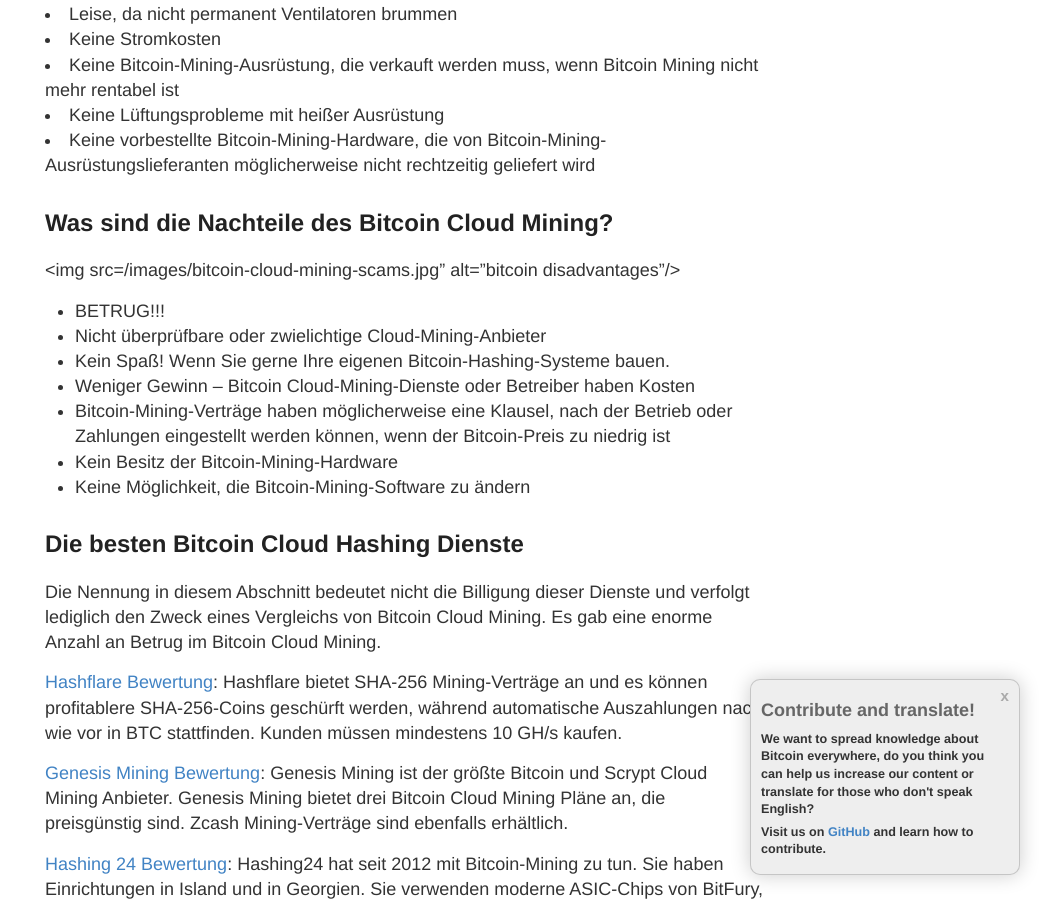
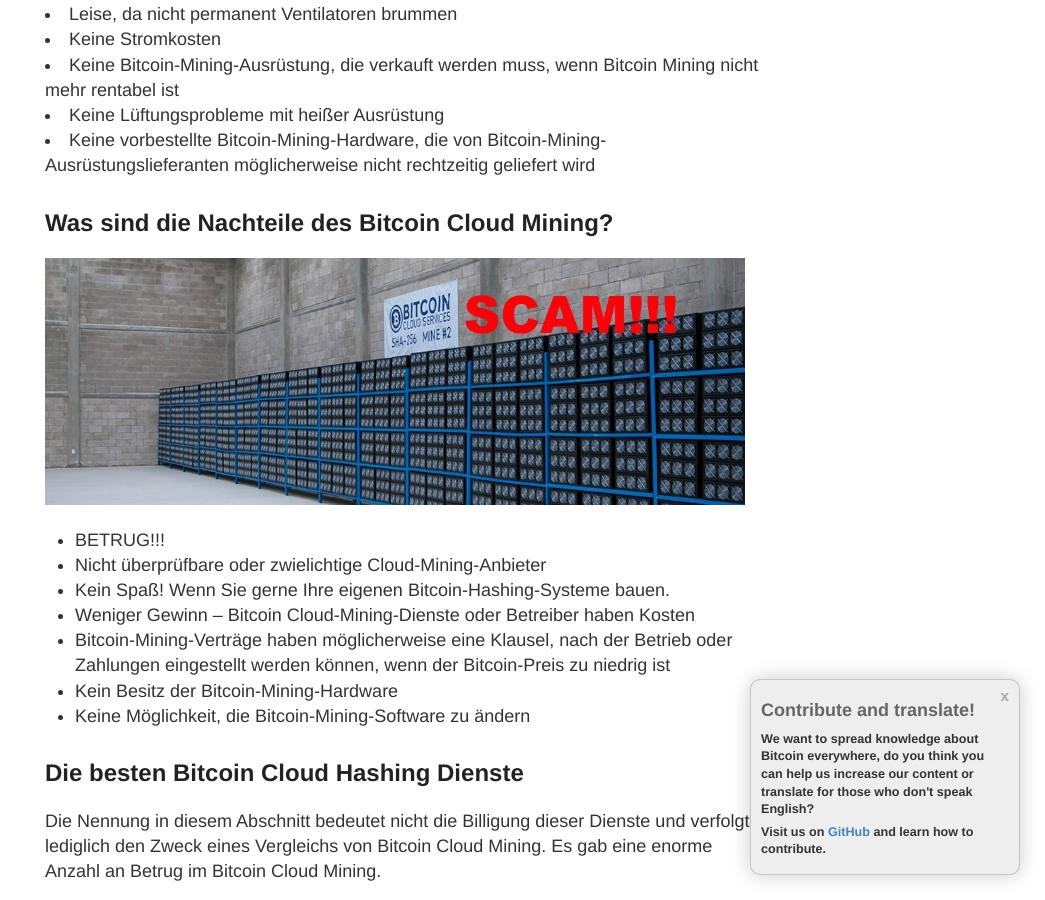
Before and after one commit to vesk4000/bm, a Jekyll site: the page built from translations/cloud/de-cloud.md, in a window 1280 px wide and 900 px high, scrolled down 915 px. Shown: the whole window, without its empty margins (235-1280 px from the left). Built offline with Jekyll 4.4.1, drawn with Linux system fonts in a browser that asks for light colours; nearby versions of some CDN libraries; comment, search, counter and statistics services are not loaded; some of the changed text lies outside the part shown.

Commit message:
Update de-cloud.md

```diff
--- a/translations/cloud/de-cloud.md
+++ b/translations/cloud/de-cloud.md
@@ -29,7 +29,7 @@ Dann findet das gesamte Bitcoin-Mining aus der Ferne in der Cloud statt. Dadurch
 <li>Keine vorbestellte Bitcoin-Mining-Hardware, die von Bitcoin-Mining-Ausrüstungslieferanten möglicherweise nicht rechtzeitig geliefert wird</li>
 
 <h2>Was sind die Nachteile des Bitcoin Cloud Mining?</h2>
-<img src=/images/bitcoin-cloud-mining-scams.jpg" alt="bitcoin disadvantages"/>
+<img src="/images/bitcoin-cloud-mining-scams.jpg" alt="bitcoin disadvantages"/>
 <ul>
 <li>BETRUG!!!</li>
 <li>Nicht überprüfbare oder zwielichtige Cloud-Mining-Anbieter</li>
```
